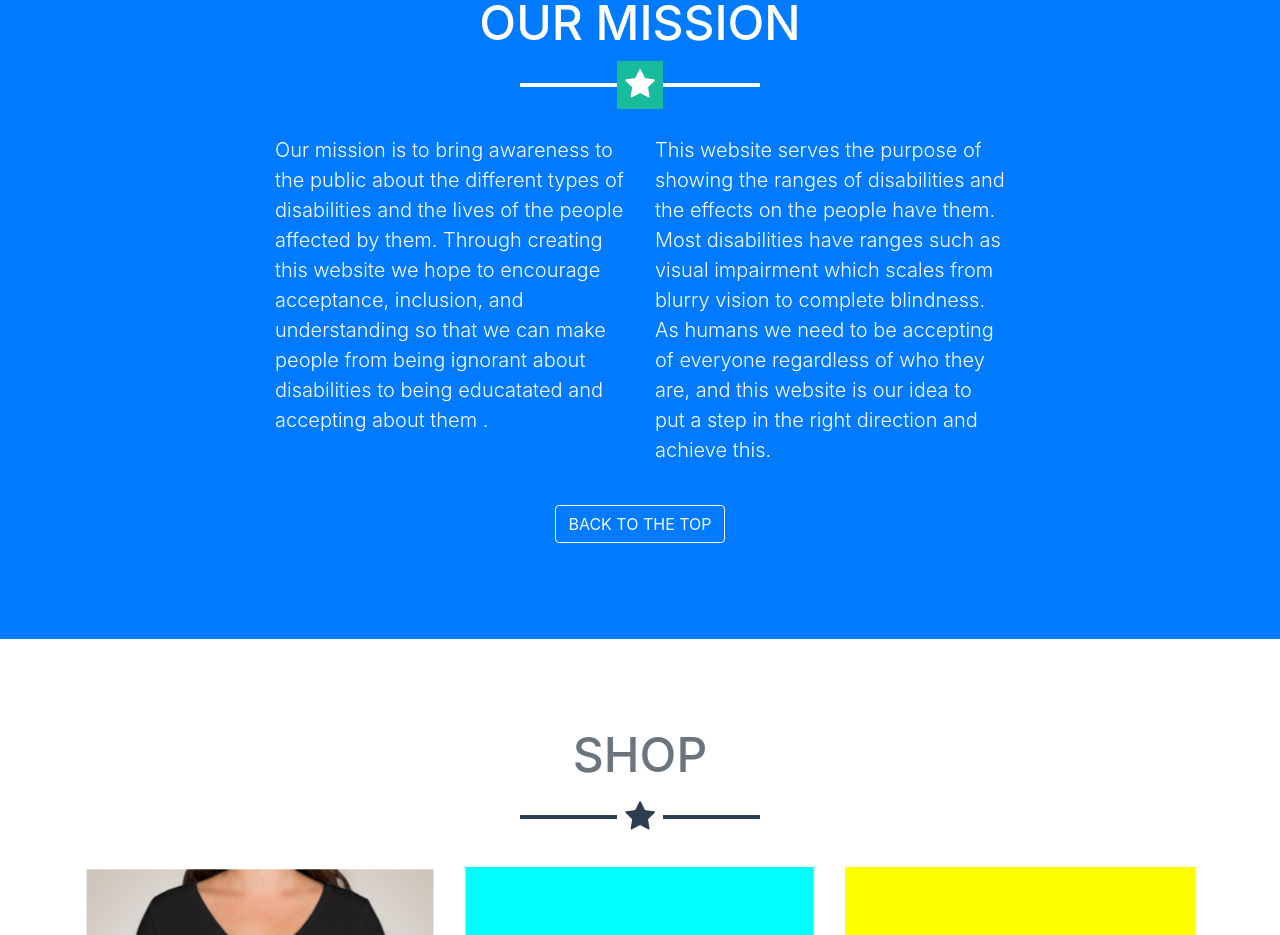
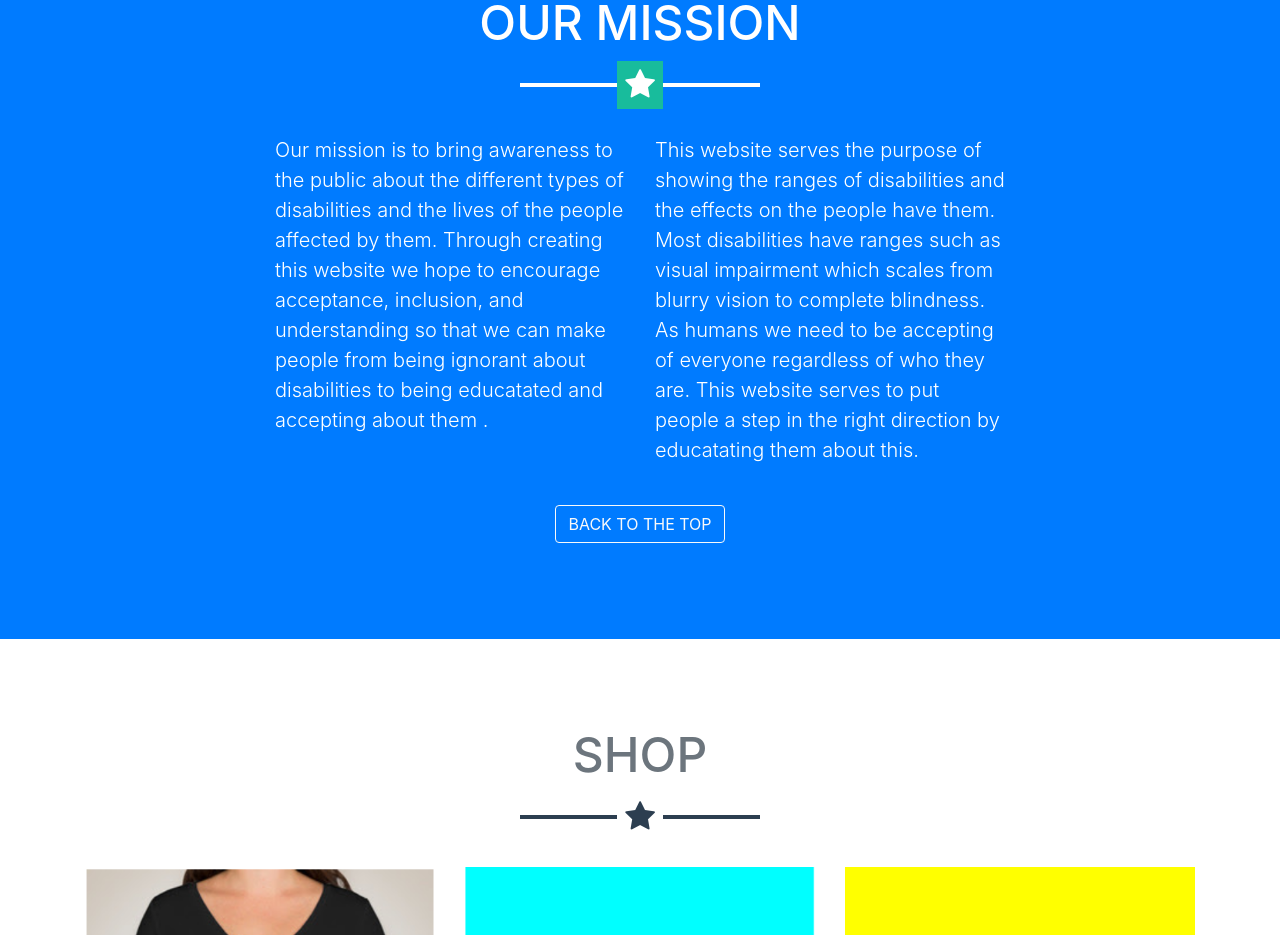
Before and after one commit to spicy-peppers/diability-awareness, a website with bundled scripts: page index.html in a window 1280 px wide. Shown: the part 1726-2661 px from the top of the page. Built offline with nearby package versions, Linux system fonts and the light colour scheme.

Commit message:
mission statement fixes

```diff
--- a/index.html
+++ b/index.html
@@ -153,7 +153,7 @@ Our mission is to bring awareness to the public about the different types of dis
           </div>
           <div class="col-lg-4 mr-auto">
             <p class="lead">
-This website serves the purpose of showing the ranges of disabilities and the effects on the people have them. Most disabilities have ranges such as visual impairment which scales from blurry vision to complete blindness. As humans we need to be accepting of everyone regardless of who they are, and this website is our idea to put a step in the right direction and achieve this.</p>
+This website serves the purpose of showing the ranges of disabilities and the effects on the people have them. Most disabilities have ranges such as visual impairment which scales from blurry vision to complete blindness. As humans we need to be accepting of everyone regardless of who they are. This website serves to put people a step in the right direction by educatating them about this.</p>
           </div>
         </div>
         <div class="text-center mt-4">
```
